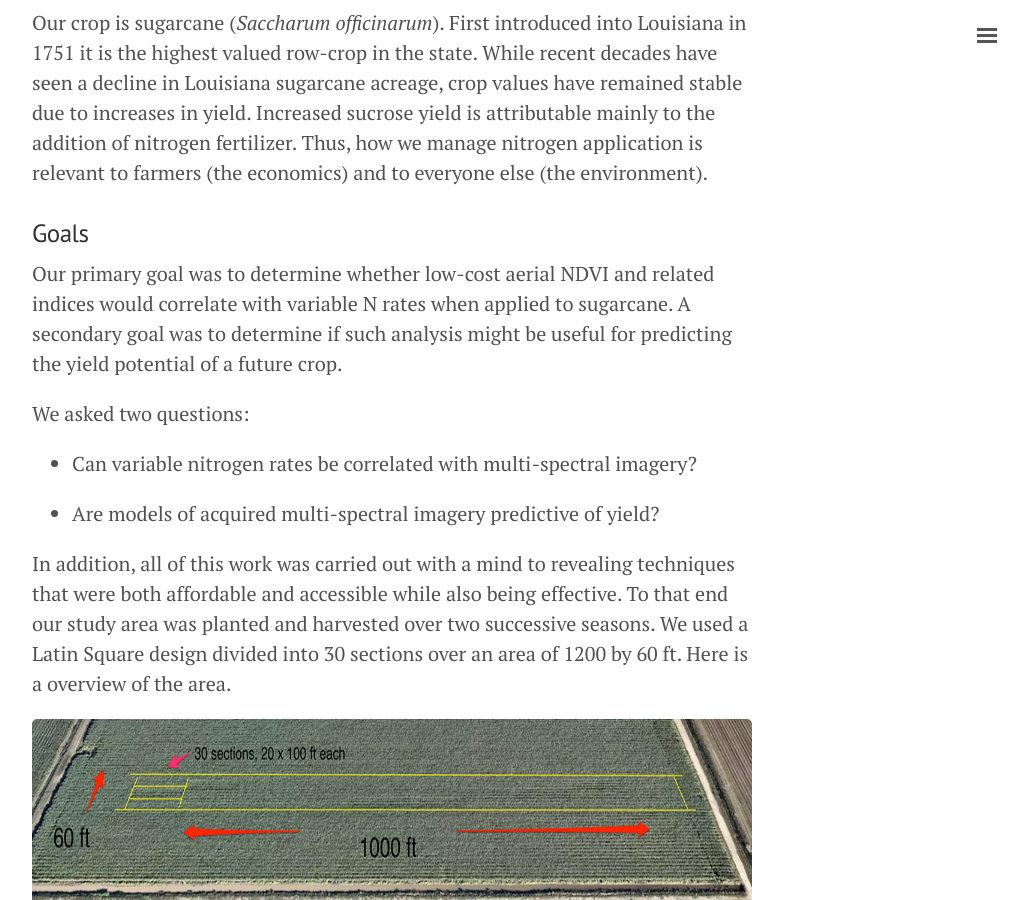
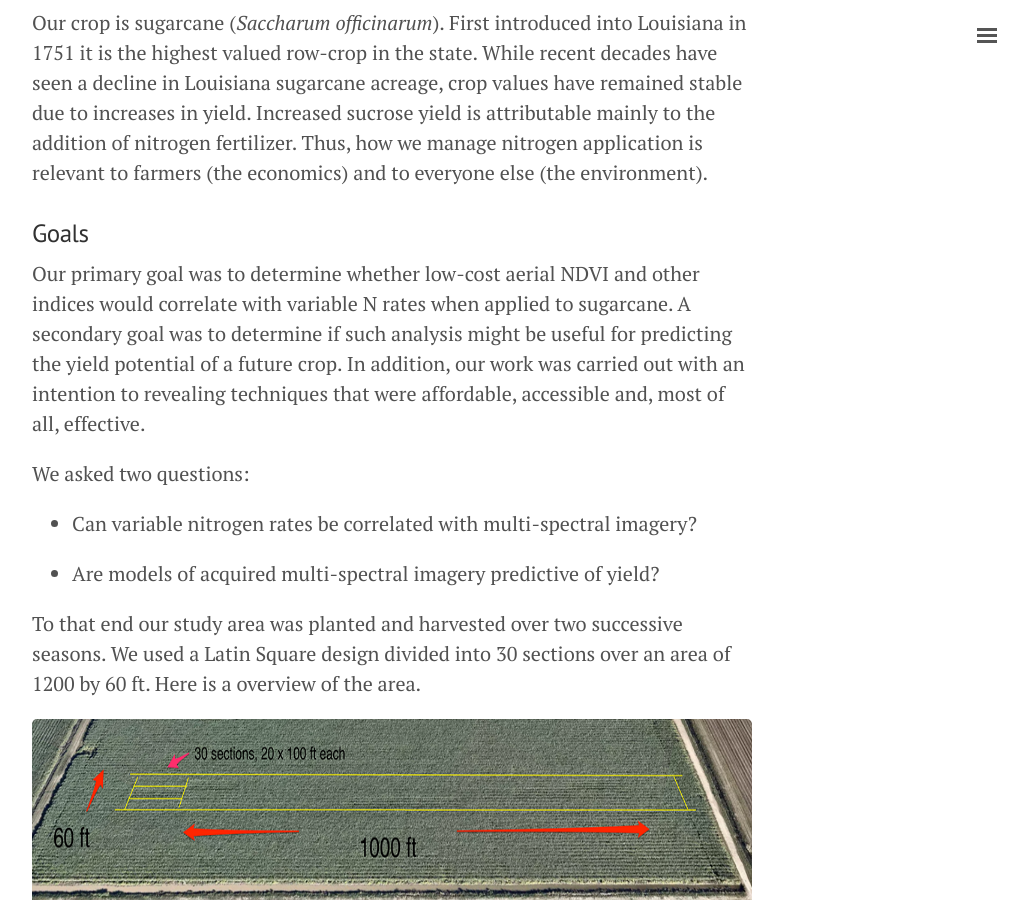
Before and after one commit to geraldmc/geraldmc.github.io, a Jekyll site: the page built from _posts/2019-02-23-predicting-yield-1.md, in a window 1280 px wide and 900 px high, scrolled down 867 px. Shown: the whole window, without its empty margins (248-1276 px from the left). Built offline with Jekyll 4.4.1, drawn with Linux system fonts in a browser that asks for light colours.

Commit message:
adds formatting

```diff
--- a/_posts/2019-02-23-predicting-yield-1.md
+++ b/_posts/2019-02-23-predicting-yield-1.md
@@ -14,7 +14,7 @@ Here I'm sharing a series of posts that document my experience with a two-year U
 Our crop is sugarcane (*Saccharum officinarum*). First introduced into Louisiana in 1751 it is the highest valued row-crop in the state. While recent decades have seen a decline in Louisiana sugarcane acreage, crop values have remained stable due to increases in yield. Increased sucrose yield is attributable mainly to the addition of nitrogen fertilizer. Thus, how we manage nitrogen application is relevant to farmers (the economics) and to everyone else (the environment).
 
 ### Goals
-Our primary goal was to determine whether low-cost aerial NDVI and related indices would correlate with variable N rates when applied to sugarcane. A secondary goal was to determine if such analysis might be useful for predicting the yield potential of a future crop.
+Our primary goal was to determine whether low-cost aerial NDVI and other indices would correlate with variable N rates when applied to sugarcane. A secondary goal was to determine if such analysis might be useful for predicting the yield potential of a future crop. In addition, our work was carried out with an intention to revealing techniques that were affordable, accessible and, most of all, effective.
 
 We asked two questions:
 
@@ -23,7 +23,7 @@ We asked two questions:
 * Are models of acquired multi-spectral imagery predictive of yield?
 
 
-In addition, all of this work was carried out with a mind to revealing techniques that were both affordable and accessible while also being effective. To that end our study area was planted and harvested over two successive seasons. We used a Latin Square design divided into 30 sections over an area of 1200 by 60 ft. Here is a overview of the area.
+ To that end our study area was planted and harvested over two successive seasons. We used a Latin Square design divided into 30 sections over an area of 1200 by 60 ft. Here is a overview of the area.
 
 ![Study Area]({{ site.url }}/assets/study-area.png){:height="200px" width="850px"}
 
```
